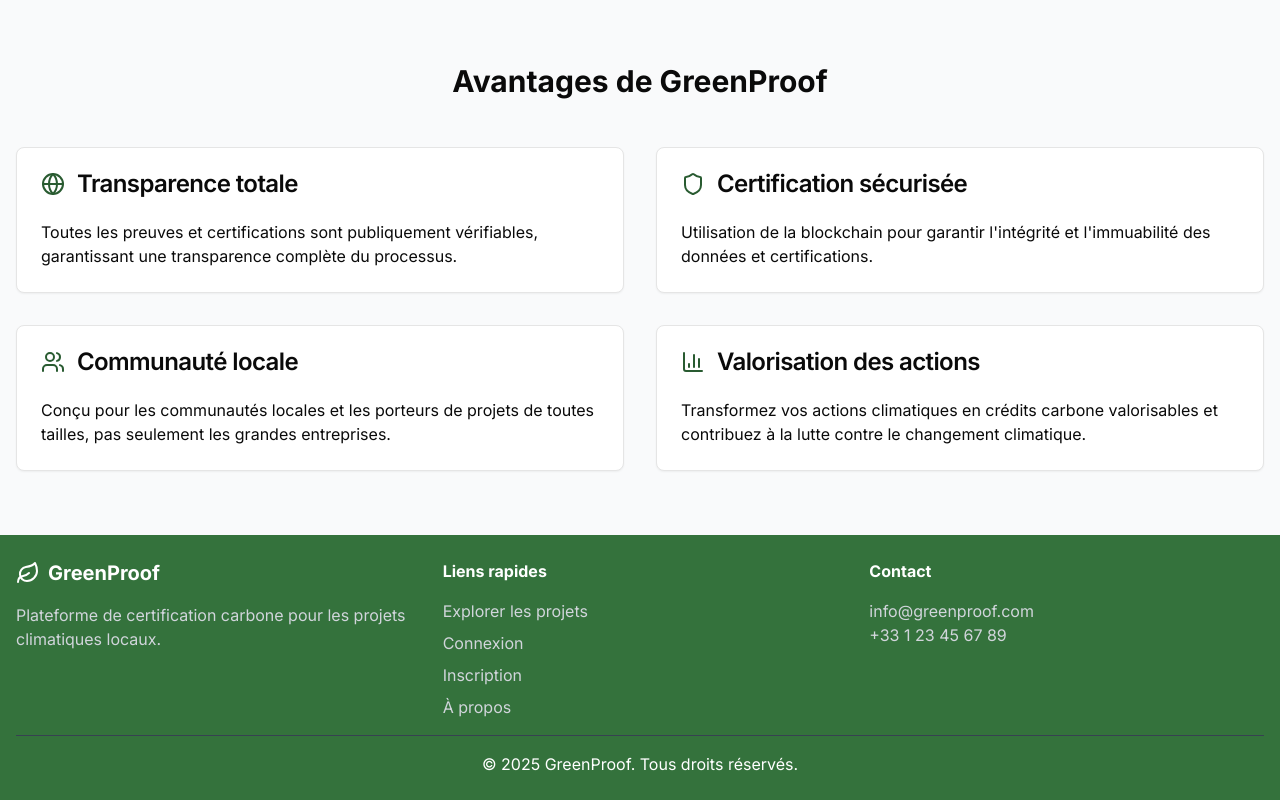
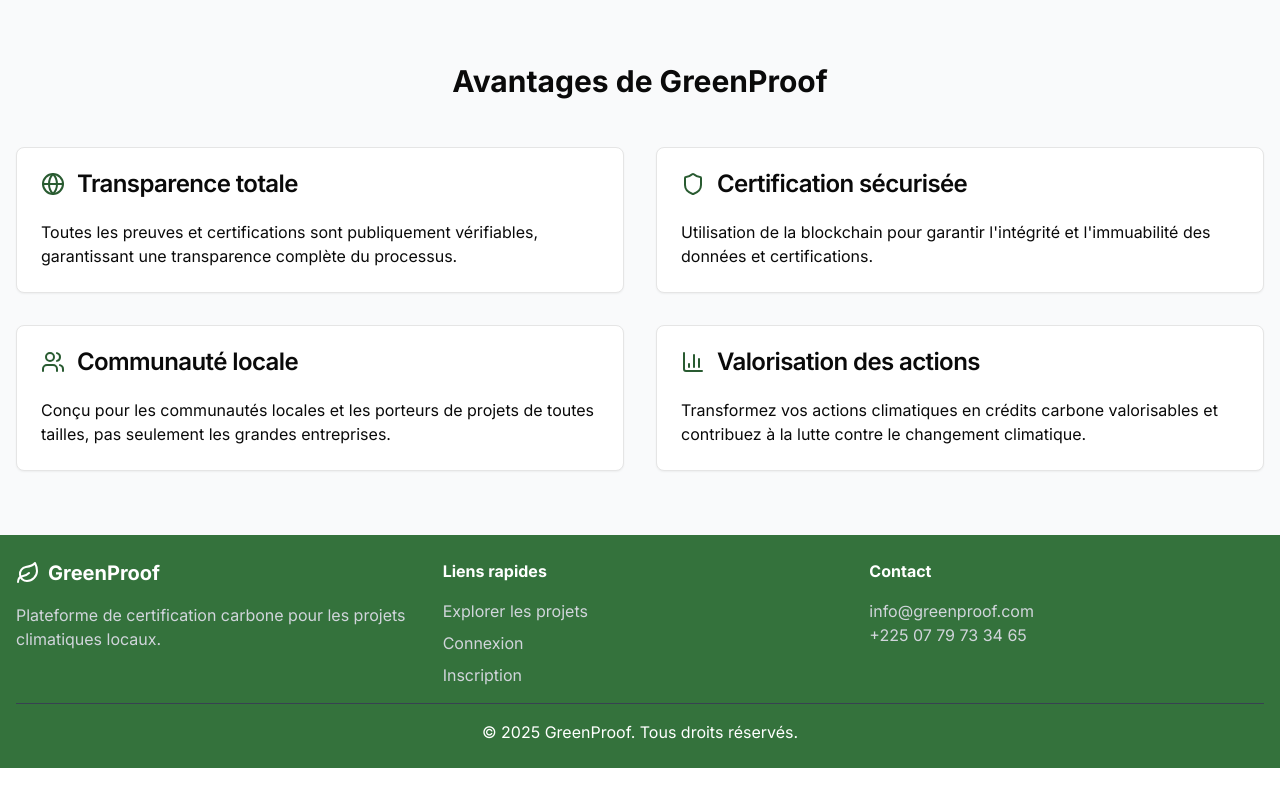
Before and after one commit to DOINGGOODPROJECTS/greenproof, a Next.js app: page / in a window 1280 px wide. Shown: the part 889-1689 px from the top of the page. After the commit the page ends 1657 px from the top, so only its background shows below. Built offline with nearby package versions, Linux system fonts and the light colour scheme.

Commit message:
modified:   app/page.tsx

```diff
--- a/app/page.tsx
+++ b/app/page.tsx
@@ -181,11 +181,11 @@ export default function Home() {
                     Inscription
                   </Link>
                 </li>
-                <li>
+                {/* <li>
                   <Link href="/about" className="text-gray-300 hover:text-white">
                     À propos
                   </Link>
-                </li>
+                </li> */}
               </ul>
             </div>
             <div>
@@ -193,7 +193,7 @@ export default function Home() {
               <p className="text-gray-300">
                 info@greenproof.com
                 <br />
-                +33 1 23 45 67 89
+                +225 07 79 73 34 65
               </p>
             </div>
           </div>
```
